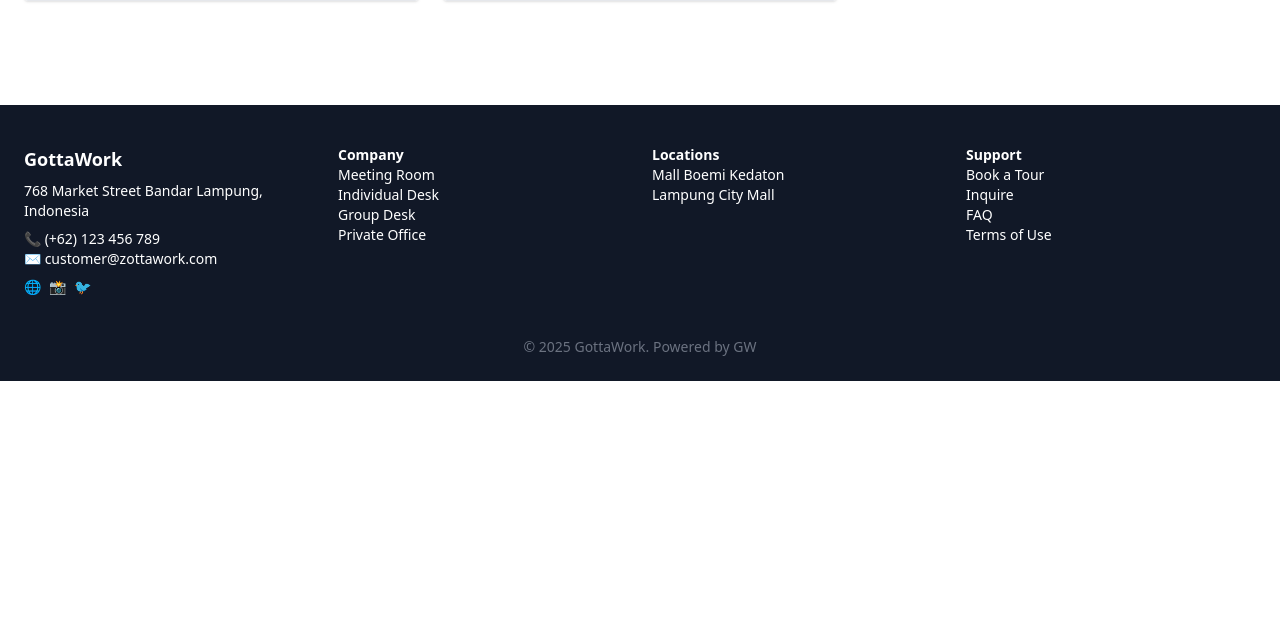
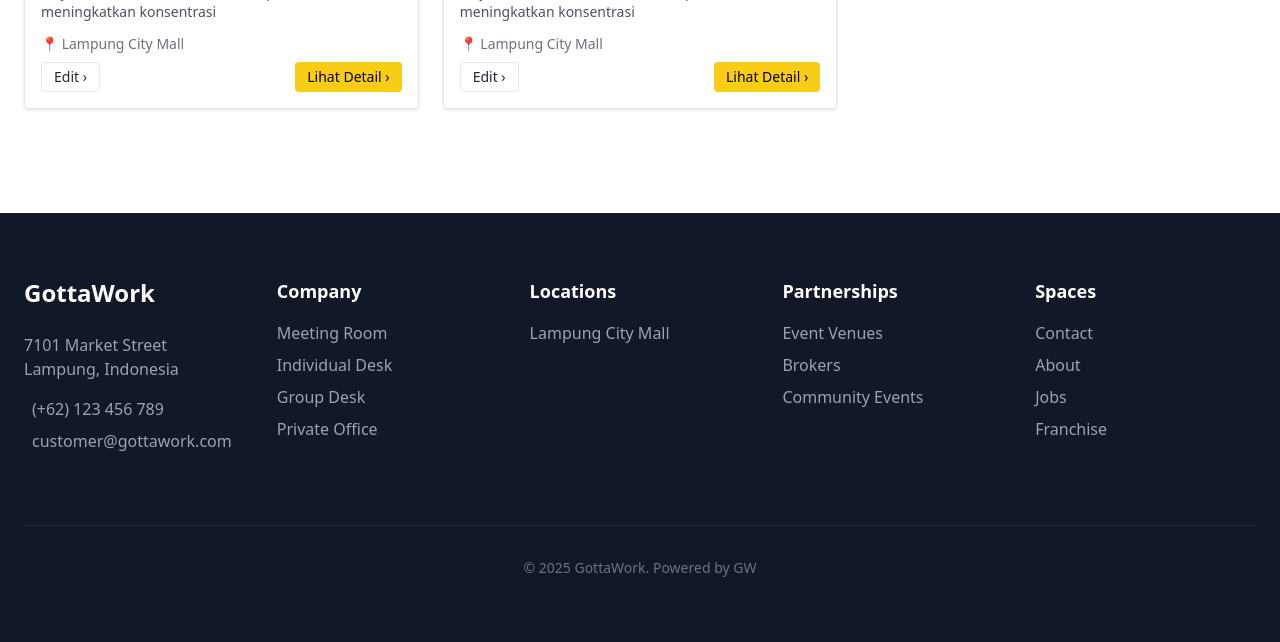
Before and after one commit to fernando-FTD/GottaWork, a PHP site: page /staff_homepage.php in a window 1280 px wide. Shown: the part 2304-2946 px from the top of the page. Before the commit the page ends 2685 px from the top, so only its background shows below. Run offline with PHP 8.4, Linux system fonts and the light colour scheme; data comes from the database, SQL or seed files in the repository; some libraries are stand-ins or nearby versions.

Commit message:
Update staff_homepage.php

```diff
--- a/staff_homepage.php
+++ b/staff_homepage.php
@@ -37,25 +37,43 @@ $workspaces = array_fill(0, 8, [
 <body class="text-gray-800">
 
 <!-- HEADER -->
-<header class="bg-[#3e3e3e] text-white">
-  <div class="max-w-7xl mx-auto flex justify-between items-center px-6 py-4">
-    <h1 class="text-xl font-bold">GottaWork</h1>
-    <nav class="space-x-6 text-sm hidden md:flex">
-      <a href="#" class="text-orange-300">Home</a>
-      <a href="#">Reservation List</a>
-      <a href="#">Manage Workspace</a>
-      <a href="#" class="border border-white px-3 py-1 rounded hover:bg-white hover:text-black">Log Out ›</a>
+<header class="bg-gray-600 text-white py-8">
+        <div class="container mx-auto px-4">
+            <div class="flex justify-between items-center">
+                <div>
+                    <a href="/" class="text-2xl font-bold">GottaWork</a>
+                </div>
+                <nav>
+                    <ul class="flex items-center space-x-6">
+                        <li><a href="#" class="py-2">Home</a></li>
+                        <li><a href="daftar_reservasi.php" class="py-2">Daftar Reservasi</a></li>
+                        <li><a href="mengaturworkspace.html" class=" text-orange-400 py-2">Kelola Workspace</a></li>
+                        <li>
+                            <a href="login.php" class="border border-white text-white px-6 py-2 rounded-md flex items-center justify-center hover:bg-white hover:bg-opacity-10 transition-colors">
+                                Log Out
+                                <svg xmlns="http://www.w3.org/2000/svg" class="h-4 w-4 ml-2" fill="none" viewBox="0 0 24 24" stroke="currentColor">
+                                    <path stroke-linecap="round" stroke-linejoin="round" stroke-width="2" d="M9 5l7 7-7 7" />
+                                </svg>
+                            </a>
+                        </li>
+                    </ul>
                 </nav>
             </div>
+        </div>
+    </header>
 
   <!-- Hero Section -->
-  <div class="px-6 pb-16 pt-12 max-w-7xl mx-auto">
+<div class="bg-gray-600 text-white py-8">
+   <div class="container mx-auto px-4">
+    <div class="bg-gray-600 text-white py-8 px-6 pb-16 pt-12 max-w-7xl mx-auto">
     <p class="text-sm text-yellow-300 tracking-wide mb-2">— THE PEOPLE BEHIND THE BEST WORKSPACES</p>
     <h2 class="text-4xl font-bold leading-tight mb-4">Your Dedication Shapes the Future of Work</h2>
     <p class="text-gray-300 mb-6">Together, we create an inspiring work environment that supports productivity.</p>
     <div class="space-x-4">
       <button class="bg-yellow-400 text-black font-semibold px-4 py-2 rounded">Reservation list</button>
       <button class="bg-yellow-400 text-black font-semibold px-4 py-2 rounded">Manage Workspace</button>
+    </div>
+  </div>
    </div>
 </div>
 </header>
@@ -152,31 +170,69 @@ $workspaces = array_fill(0, 8, [
 </section>
 
 <!-- FOOTER -->
-<footer class="bg-gray-900 text-white mt-16 text-sm">
-  <div class="max-w-7xl mx-auto grid grid-cols-2 md:grid-cols-4 gap-6 px-6 py-10">
-    <div>
-      <h3 class="font-bold text-lg mb-2">GottaWork</h3>
-      <p>768 Market Street Bandar Lampung, Indonesia</p>
-      <p class="mt-2">📞 (+62) 123 456 789</p>
-      <p>✉️ customer@zottawork.com</p>
-      <div class="flex space-x-2 mt-2">
-        <a href="#">🌐</a><a href="#">📸</a><a href="#">🐦</a>
+<footer class="bg-gray-900 text-white py-16 mt-16">
+        <div class="container mx-auto px-6">
+            <div class="grid grid-cols-1 md:grid-cols-5 gap-8">
+                <!-- Company Info -->
+                <div class="col-span-1">
+                    <h2 class="text-2xl font-bold mb-6">GottaWork</h2>
+                    <p class="text-gray-400 mb-4">7101 Market Street Lampung, Indonesia</p>
+                    <p class="text-gray-400 mb-2"><i class="fas fa-phone mr-2"></i> (+62) 123 456 789</p>
+                    <p class="text-gray-400 mb-6"><i class="fas fa-envelope mr-2"></i> customer@gottawork.com</p>
+                    <div class="flex space-x-4">
+                        <a href="#" class="text-gray-400 hover:text-white"><i class="fab fa-facebook-f"></i></a>
+                        <a href="#" class="text-gray-400 hover:text-white"><i class="fab fa-twitter"></i></a>
+                        <a href="#" class="text-gray-400 hover:text-white"><i class="fab fa-instagram"></i></a>
+                        <a href="#" class="text-gray-400 hover:text-white"><i class="fab fa-youtube"></i></a>
                     </div>
                 </div>
-    <div>
-      <h4 class="font-bold">Company</h4>
-      <ul><li>Meeting Room</li><li>Individual Desk</li><li>Group Desk</li><li>Private Office</li></ul>
+
+                <!-- Company Links -->
+                <div class="col-span-1">
+                    <h3 class="text-lg font-semibold mb-4">Company</h3>
+                    <ul class="space-y-2">
+                        <li><a href="#" class="text-gray-400 hover:text-white">Meeting Room</a></li>
+                        <li><a href="#" class="text-gray-400 hover:text-white">Individual Desk</a></li>
+                        <li><a href="#" class="text-gray-400 hover:text-white">Group Desk</a></li>
+                        <li><a href="#" class="text-gray-400 hover:text-white">Private Office</a></li>
+                    </ul>
                 </div>
-    <div>
-      <h4 class="font-bold">Locations</h4>
-      <ul><li>Mall Boemi Kedaton</li><li>Lampung City Mall</li></ul>
+
+                <!-- Locations Links -->
+                <div class="col-span-1">
+                    <h3 class="text-lg font-semibold mb-4">Locations</h3>
+                    <ul class="space-y-2">
+                        <li><a href="#" class="text-gray-400 hover:text-white">Lampung City Mall</a></li>
+                    </ul>
                 </div>
-    <div>
-      <h4 class="font-bold">Support</h4>
-      <ul><li>Book a Tour</li><li>Inquire</li><li>FAQ</li><li>Terms of Use</li></ul>
+
+                <!-- Partnerships Links -->
+                <div class="col-span-1">
+                    <h3 class="text-lg font-semibold mb-4">Partnerships</h3>
+                    <ul class="space-y-2">
+                        <li><a href="#" class="text-gray-400 hover:text-white">Event Venues</a></li>
+                        <li><a href="#" class="text-gray-400 hover:text-white">Brokers</a></li>
+                        <li><a href="#" class="text-gray-400 hover:text-white">Community Events</a></li>
+                    </ul>
+                </div>
+
+                <!-- Support/Spaces Links -->
+                <div class="col-span-1">
+                    <h3 class="text-lg font-semibold mb-4">Spaces</h3>
+                    <ul class="space-y-2">
+                        <li><a href="#" class="text-gray-400 hover:text-white">Contact</a></li>
+                        <li><a href="#" class="text-gray-400 hover:text-white">About</a></li>
+                        <li><a href="#" class="text-gray-400 hover:text-white">Jobs</a></li>
+                        <li><a href="#" class="text-gray-400 hover:text-white">Franchise</a></li>
+                    </ul>
                 </div>
             </div>
-  <div class="text-center text-gray-500 pb-6">&copy; 2025 GottaWork. Powered by GW</div>
+
+            <!-- Copyright -->
+            <div class="border-t border-gray-800 mt-12 pt-8 text-center text-gray-500 text-sm">
+                © 2025 GottaWork. Powered by GW
+            </div>
+        </div>
     </footer>
 
 </body>
```
Lines whose indentation alone changed are shown as unchanged.
